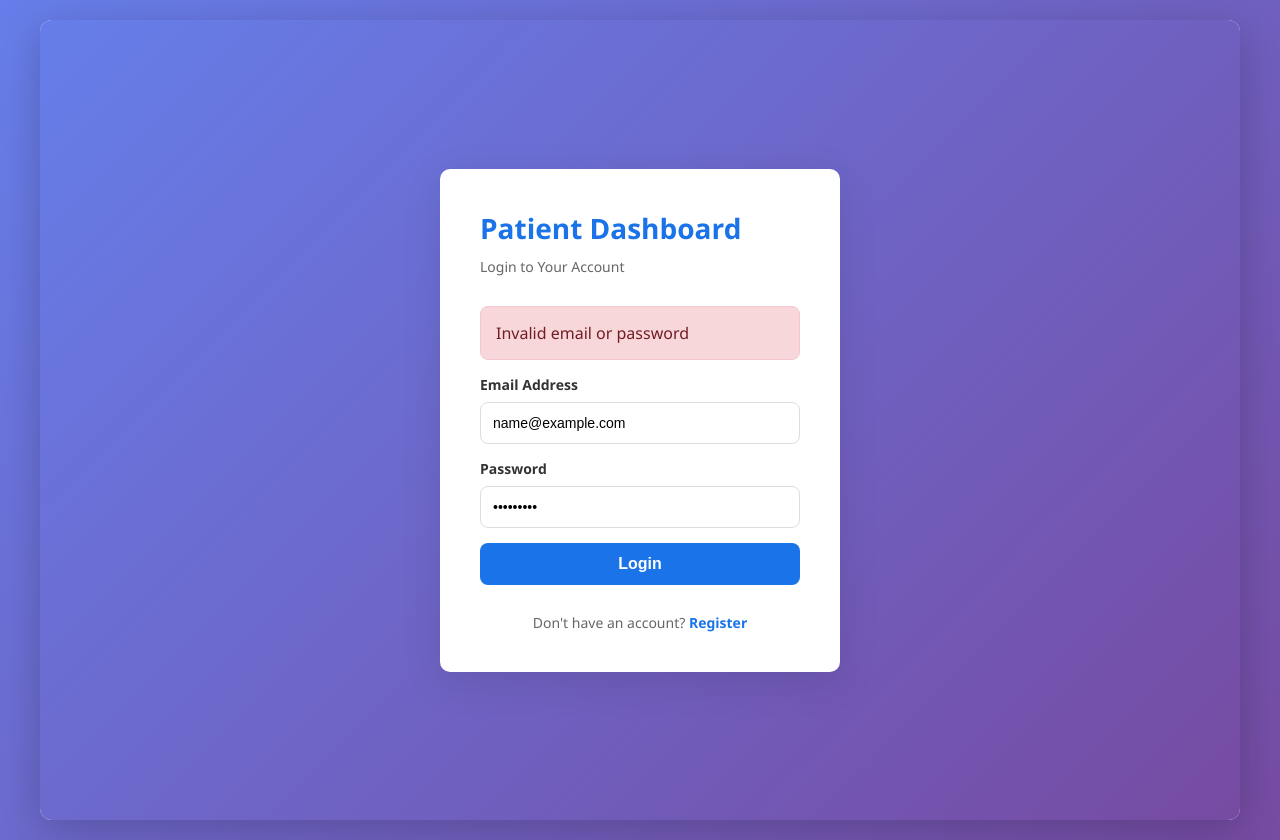
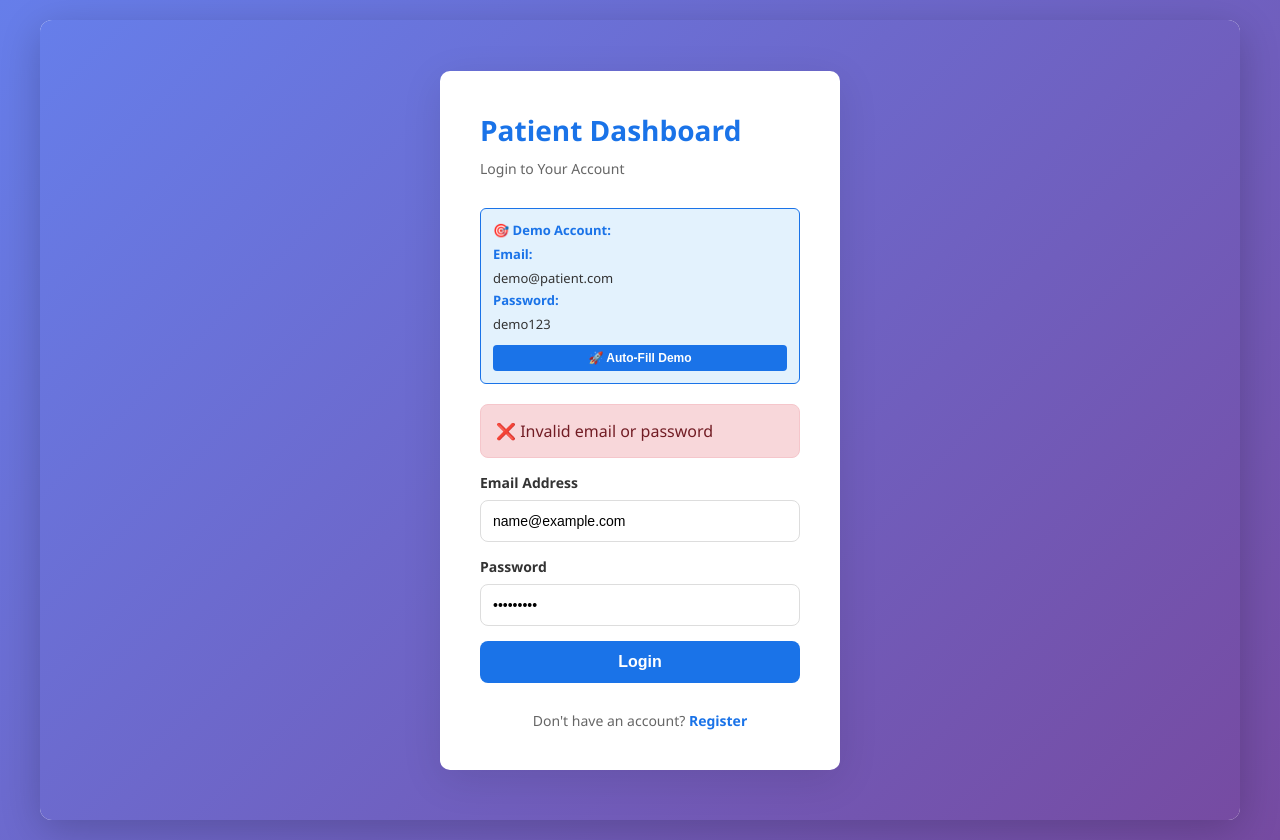
Before and after one commit to abhishekanala2007/patient-dashboard-app, a website: page index.html in a window 1280 px wide. Both pictures are taken after typing "name@example.com", "Sample123" into the empty fields and a click on the button "Login". Drawn offline with Linux system fonts and the light colour scheme.

Commit message:
Update index.html with demo credentials and auto-fill feature

```diff
--- a/index.html
+++ b/index.html
@@ -32,16 +32,15 @@
 
         .app {
             display: flex;
-            height: 100vh;
-            max-height: 100vh;
+            min-height: 100vh;
         }
 
         /* Screens */
         .screen {
             display: none;
             width: 100%;
-            height: 100%;
             animation: slideIn 0.3s ease-in-out;
+            flex: 1;
         }
 
         .screen.active {
@@ -88,6 +87,43 @@
             color: #666;
             margin-bottom: 30px;
             font-size: 14px;
+        }
+
+        .demo-credentials {
+            background: #e3f2fd;
+            border: 1px solid #1a73e8;
+            padding: 12px;
+            border-radius: 6px;
+            margin-bottom: 20px;
+            font-size: 13px;
+        }
+
+        .demo-credentials strong {
+            color: #1a73e8;
+            display: block;
+            margin-bottom: 6px;
+        }
+
+        .demo-credentials p {
+            color: #333;
+            margin: 4px 0;
+        }
+
+        .demo-credentials .copy-btn {
+            background: #1a73e8;
+            color: white;
+            border: none;
+            padding: 6px 12px;
+            border-radius: 4px;
+            cursor: pointer;
+            font-size: 12px;
+            margin-top: 8px;
+            width: 100%;
+            font-weight: 600;
+        }
+
+        .demo-credentials .copy-btn:hover {
+            background: #1557b0;
         }
 
         .form-group {
@@ -149,6 +185,16 @@
             background: #45a049;
         }
 
+        .btn-demo {
+            background: #ff9800;
+            color: white;
+            margin-bottom: 12px;
+        }
+
+        .btn-demo:hover {
+            background: #e68900;
+        }
+
         .btn:disabled {
             opacity: 0.6;
             cursor: not-allowed;
@@ -177,6 +223,7 @@
             flex-direction: column;
             background: #f5f5f5;
             overflow-y: auto;
+            max-height: 100vh;
         }
 
         .header {
@@ -413,6 +460,15 @@
                 <div class="auth-form">
                     <h1>Patient Dashboard</h1>
                     <p class="subtitle">Login to Your Account</p>
+
+                    <!-- Demo Credentials Box -->
+                    <div class="demo-credentials">
+                        <strong>🎯 Demo Account:</strong>
+                        <p><strong>Email:</strong> demo@patient.com</p>
+                        <p><strong>Password:</strong> demo123</p>
+                        <button class="copy-btn" onclick="autofillDemo()">🚀 Auto-Fill Demo</button>
+                    </div>
+
                     <div id="loginAlert"></div>
                     <form id="loginForm" onsubmit="handleLogin(event)">
                         <div class="form-group">
@@ -551,6 +607,31 @@
     </div>
 
     <script>
+        // Initialize demo account
+        function initializeDemoAccount() {
+            let users = JSON.parse(localStorage.getItem('users')) || {};
+
+            // Add demo account if it doesn't exist
+            if (!users['demo@patient.com']) {
+                users['demo@patient.com'] = {
+                    name: 'Demo Patient',
+                    email: 'demo@patient.com',
+                    password: 'demo123',
+                    age: 30,
+                    phone: '+1 (555) 123-4567',
+                    id: 1
+                };
+                localStorage.setItem('users', JSON.stringify(users));
+            }
+        }
+
+        // Auto-fill demo credentials
+        function autofillDemo() {
+            document.getElementById('loginEmail').value = 'demo@patient.com';
+            document.getElementById('loginPassword').value = 'demo123';
+            showAlert('loginAlert', '✓ Demo credentials filled. Click Login!', 'info');
+        }
+
         // Mock User Database (In-memory)
         let users = JSON.parse(localStorage.getItem('users')) || {};
         let currentUser = JSON.parse(localStorage.getItem('currentUser')) || null;
@@ -601,10 +682,10 @@
             if (users[email] && users[email].password === password) {
                 currentUser = users[email];
                 localStorage.setItem('currentUser', JSON.stringify(currentUser));
-                showAlert('loginAlert', 'Login successful!', 'success');
+                showAlert('loginAlert', '✓ Login successful!', 'success');
                 setTimeout(() => showDashboard(), 1000);
             } else {
-                showAlert('loginAlert', 'Invalid email or password', 'error');
+                showAlert('loginAlert', '❌ Invalid email or password', 'error');
             }
         }
 
@@ -618,13 +699,13 @@
             const phone = document.getElementById('registerPhone').value;
 
             if (users[email]) {
-                showAlert('registerAlert', 'Email already registered', 'error');
+                showAlert('registerAlert', '❌ Email already registered', 'error');
                 return;
             }
 
             users[email] = { name, email, password, age, phone, id: Date.now() };
             localStorage.setItem('users', JSON.stringify(users));
-            showAlert('registerAlert', 'Registration successful! Please login.', 'success');
+            showAlert('registerAlert', '✓ Registration successful! Please login.', 'success');
             setTimeout(() => showLogin(), 1500);
         }
 
@@ -675,7 +756,7 @@
             appointments.push(appointment);
             localStorage.setItem('appointments', JSON.stringify(appointments));
 
-            showAlert('bookAppointmentModal', 'Appointment booked successfully! Hospital will confirm soon.', 'success');
+            showAlert('bookAppointmentModal', '✓ Appointment booked successfully! Hospital will confirm soon.', 'success');
             document.getElementById('bookAppointmentForm').reset();
             setTimeout(() => {
                 closeModal('bookAppointmentModal');
@@ -706,6 +787,7 @@
 
         // Check if user is logged in on page load
         window.addEventListener('load', () => {
+            initializeDemoAccount();
             if (currentUser) {
                 showDashboard();
             } else {
```
